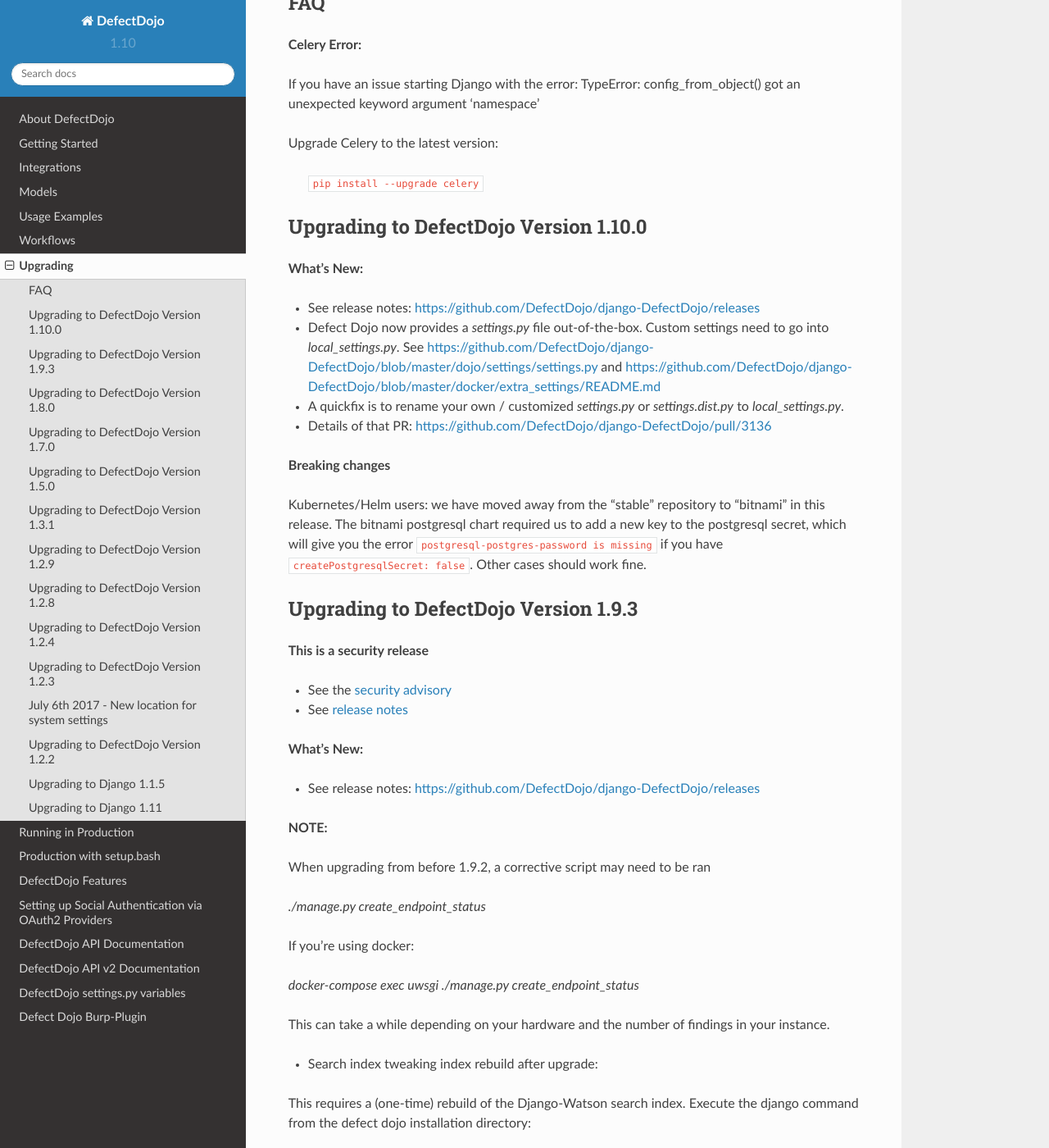
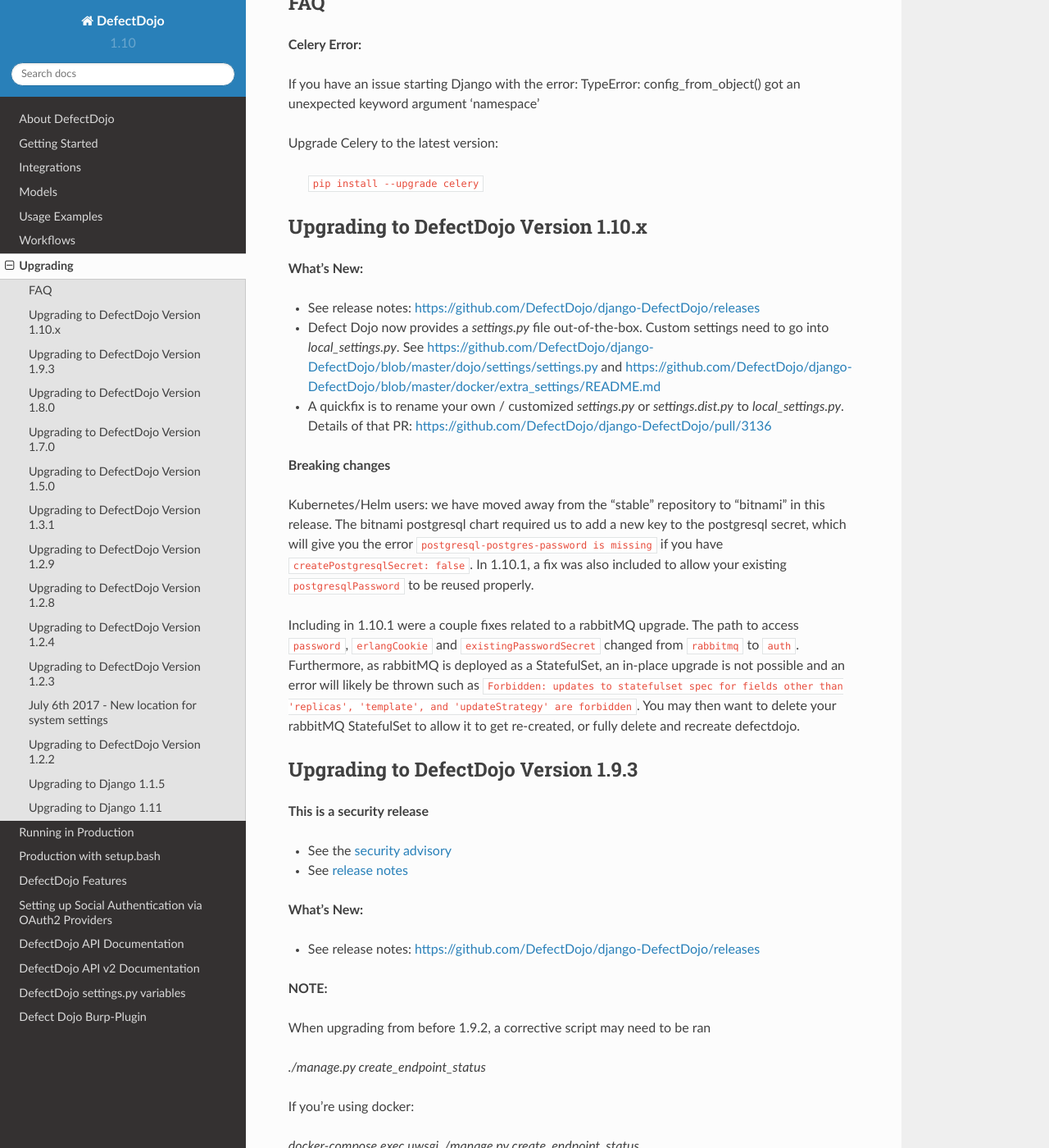
Before and after one commit to DefectDojo/Documentation, a Sphinx documentation site: the page built from docs/upgrading.rst, in a window 1280 px wide and 1400 px high, scrolled down 901 px. Shown: the whole window at 82% size. Built offline with Sphinx 7.4.7 and the Read the Docs theme 2.0.0, drawn with Linux system fonts in a browser that asks for light colours.

Commit message:
adding notes about helm fixes

```diff
--- a/docs/upgrading.rst
+++ b/docs/upgrading.rst
@@ -41,18 +41,20 @@
 
     ``pip install --upgrade celery``
 
-Upgrading to DefectDojo Version 1.10.0
+Upgrading to DefectDojo Version 1.10.x
 --------------------------------------
 **What's New:**
 
 - See release notes: https://github.com/DefectDojo/django-DefectDojo/releases
 - Defect Dojo now provides a `settings.py` file out-of-the-box. Custom settings need to go into `local_settings.py`. See https://github.com/DefectDojo/django-DefectDojo/blob/master/dojo/settings/settings.py and https://github.com/DefectDojo/django-DefectDojo/blob/master/docker/extra_settings/README.md
-- A quickfix is to rename your own / customized `settings.py` or `settings.dist.py` to `local_settings.py`.
-- Details of that PR: https://github.com/DefectDojo/django-DefectDojo/pull/3136
+- A quickfix is to rename your own / customized `settings.py` or `settings.dist.py` to `local_settings.py`. Details of that PR: https://github.com/DefectDojo/django-DefectDojo/pull/3136
 
 **Breaking changes**
 
-Kubernetes/Helm users: we have moved away from the "stable" repository to "bitnami" in this release. The bitnami postgresql chart required us to add a new key to the postgresql secret, which will give you the error ``postgresql-postgres-password is missing`` if you have ``createPostgresqlSecret: false``. Other cases should work fine.
+Kubernetes/Helm users: we have moved away from the "stable" repository to "bitnami" in this release. The bitnami postgresql chart required us to add a new key to the postgresql secret, which will give you the error ``postgresql-postgres-password is missing`` if you have ``createPostgresqlSecret: false``. In 1.10.1, a fix was also included to allow your existing ``postgresqlPassword`` to be reused properly.
+
+Including in 1.10.1 were a couple fixes related to a rabbitMQ upgrade. The path to access ``password``, ``erlangCookie`` and ``existingPasswordSecret`` changed from ``rabbitmq`` to ``auth``. Furthermore, as rabbitMQ is deployed as a StatefulSet, an in-place upgrade is not possible and an error will likely be thrown such as ``Forbidden: updates to statefulset spec for fields other than 'replicas', 'template', and 'updateStrategy' are forbidden``. You may then want to delete your rabbitMQ StatefulSet to allow it to get re-created, or fully delete and recreate defectdojo.
+
 
 Upgrading to DefectDojo Version 1.9.3
 -------------------------------------
```
